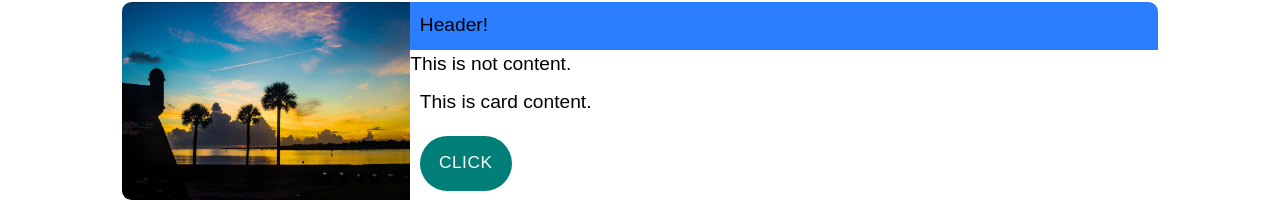
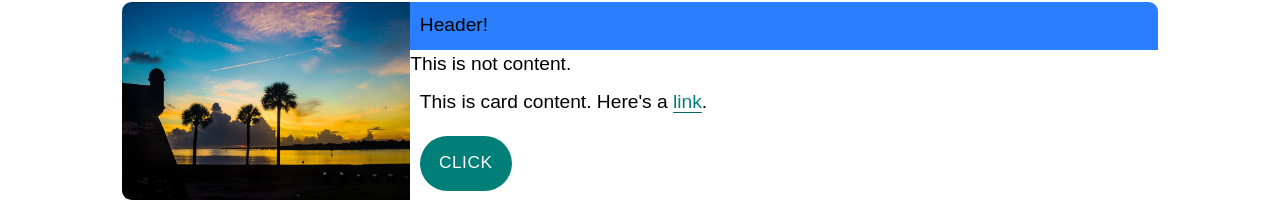
Before and after one commit to techtitans-chas/upplevelsebokning-vue, a Vue app: page / in a window 1280 px wide. Shown: the part 1106-1308 px from the top of the page. Built offline with nearby package versions, Linux system fonts and the light colour scheme; a web font is replaced by a local one.

Commit message:
Add dark theme prop to Link component

```diff
--- a/src/components/Footer.vue
+++ b/src/components/Footer.vue
@@ -3,8 +3,8 @@
     <div class="flex flex-col gap-2 items-center">
       <Logo vertical />
       <p>Built by
-        <Link href="https://github.com/idaohlen">Ida</Link> &
-        <Link href="https://github.com/martinsodersten">Martin</Link>
+        <Link dark href="https://github.com/idaohlen">Ida</Link> &
+        <Link dark href="https://github.com/martinsodersten">Martin</Link>
         with <strong>Vue.js</strong>.
       </p>
     </div>
--- a/src/components/Link.vue
+++ b/src/components/Link.vue
@@ -1,6 +1,6 @@
 <template>
   <component
-    class="link transition-all"
+    :class="classes"
     :is="to ? RouterLink : 'a'"
     :to="to"
   >
@@ -9,20 +9,27 @@
 </template>
 <script setup lang="ts">
 import { RouterLink } from "vue-router";
+import { twMerge } from "tailwind-merge";
 
-defineProps<{
-  to?: string
+const props = defineProps<{
+  to?: string;
+  dark?: boolean;
 }>();
+
+const classes = twMerge(
+  "link transition-all",
+  props.dark ? "text-white" : "text-primary-500"
+);
 </script>
 
 <style scoped>
   .link {
     font-weight: 400;
-    color: white;
     text-decoration: underline;
     text-underline-offset: 4px;
     text-decoration-color: var(--color-primary-600);
   }
+
   .link:hover {
     color: var(--primary-500);
     text-decoration-color: var(--color-primary-300);
--- a/src/pages/Home.vue
+++ b/src/pages/Home.vue
@@ -31,7 +31,9 @@
       headerClass="bg-blue-500"
     >
       <template #header> Header! </template>
-      <template #content class="bg-blue-500"> This is card content. </template>
+      <template #content class="bg-blue-500">
+        This is card content. Here's a <Link to="/">link</Link>.
+      </template>
       This is not content.
       <template #footer>
         <Button>Click</Button>
@@ -44,6 +46,7 @@
 import { RouterLink } from "vue-router";
 import SearchForm from "@/components/SearchForm.vue";
 import Section from "@/components/Section.vue";
+import Link from "@/components/Link.vue";
 import Card from "@/components/Card.vue";
 import { useDestinationStore } from "@/stores/destination";
 import Button from "@/components/Button.vue";
```
